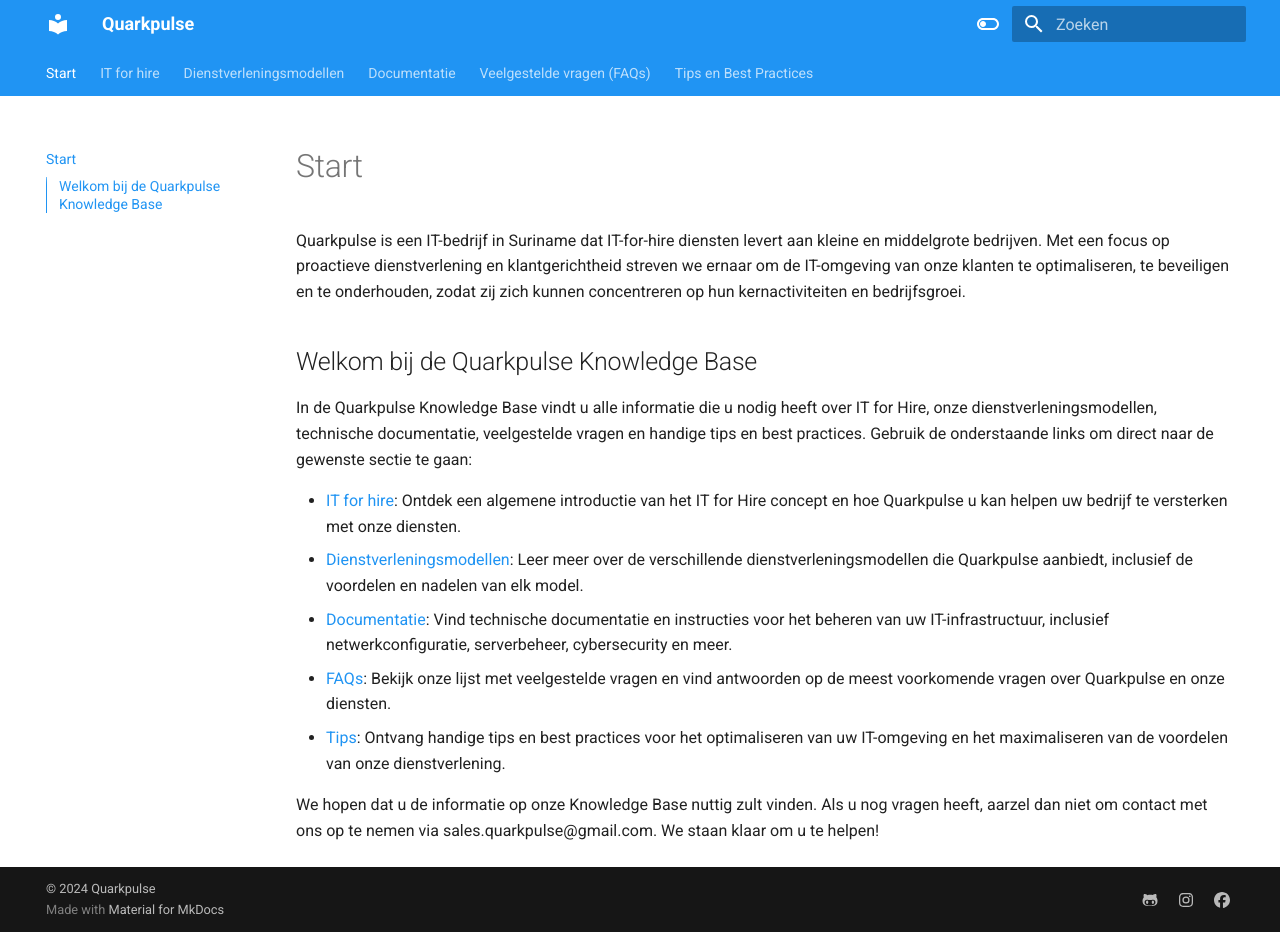
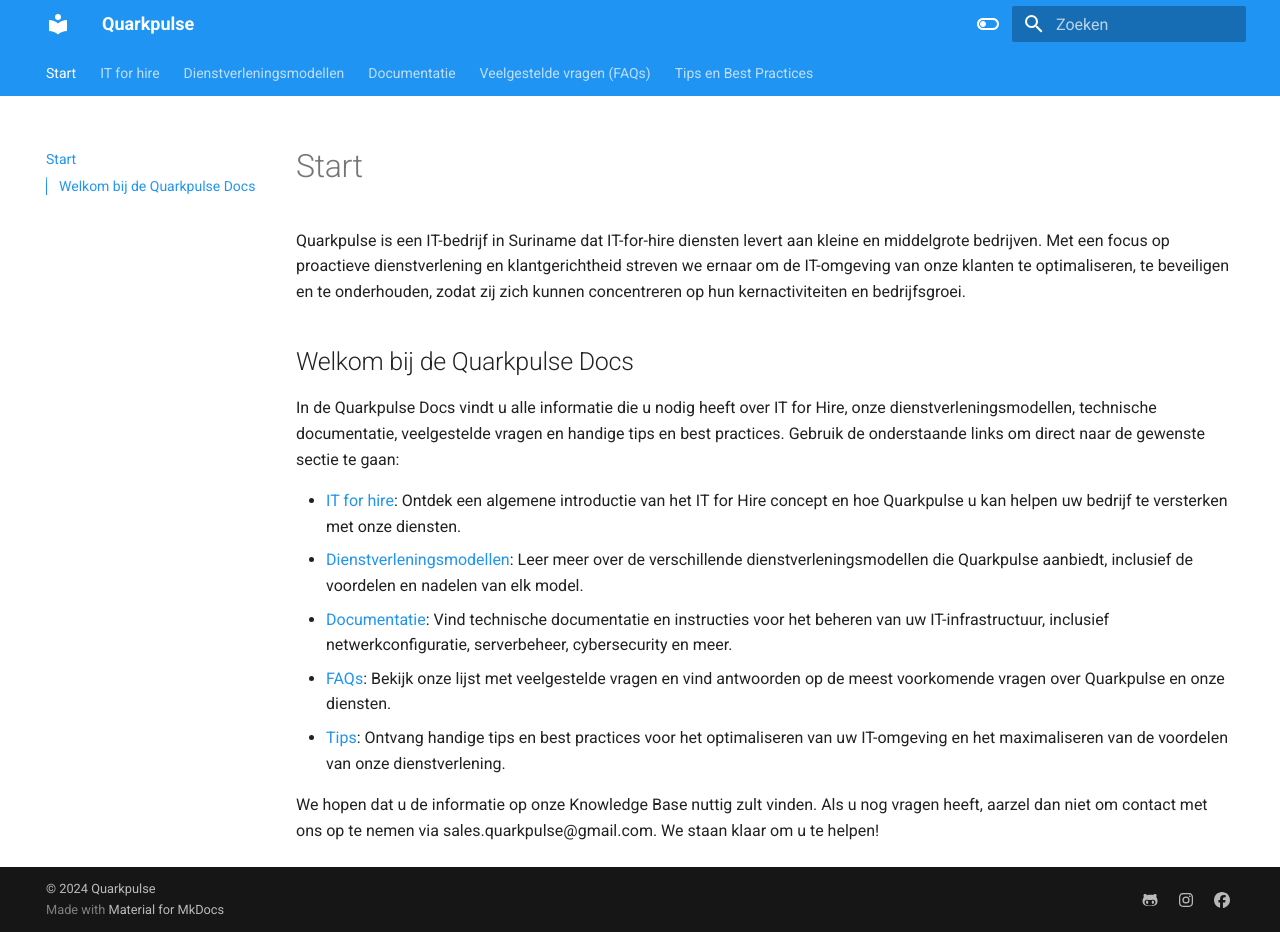
Before and after one commit to Quarkpulse/docs, an MkDocs documentation site: the page built from docs/index.md, in a window 1280 px wide and 932 px high. Built offline with MkDocs 1.6.1 and Material for MkDocs 9.7.7, drawn with Linux system fonts in a browser that asks for light colours.

Commit message:
Update index.md

```diff
--- a/docs/index.md
+++ b/docs/index.md
@@ -1,9 +1,9 @@
 # Start
 Quarkpulse is een IT-bedrijf in Suriname dat IT-for-hire diensten levert aan kleine en middelgrote bedrijven. Met een focus op proactieve dienstverlening en klantgerichtheid streven we ernaar om de IT-omgeving van onze klanten te optimaliseren, te beveiligen en te onderhouden, zodat zij zich kunnen concentreren op hun kernactiviteiten en bedrijfsgroei.
 
-## Welkom bij de Quarkpulse Knowledge Base
+## Welkom bij de Quarkpulse Docs
 
-In de Quarkpulse Knowledge Base vindt u alle informatie die u nodig heeft over IT for Hire, onze dienstverleningsmodellen, technische documentatie, veelgestelde vragen en handige tips en best practices. Gebruik de onderstaande links om direct naar de gewenste sectie te gaan:
+In de Quarkpulse Docs vindt u alle informatie die u nodig heeft over IT for Hire, onze dienstverleningsmodellen, technische documentatie, veelgestelde vragen en handige tips en best practices. Gebruik de onderstaande links om direct naar de gewenste sectie te gaan:
 
 - [IT for hire](01-it-for-hire): Ontdek een algemene introductie van het IT for Hire concept en hoe Quarkpulse u kan helpen uw bedrijf te versterken met onze diensten.
 - [Dienstverleningsmodellen](02-dienstverleningsmodellen): Leer meer over de verschillende dienstverleningsmodellen die Quarkpulse aanbiedt, inclusief de voordelen en nadelen van elk model.
```
